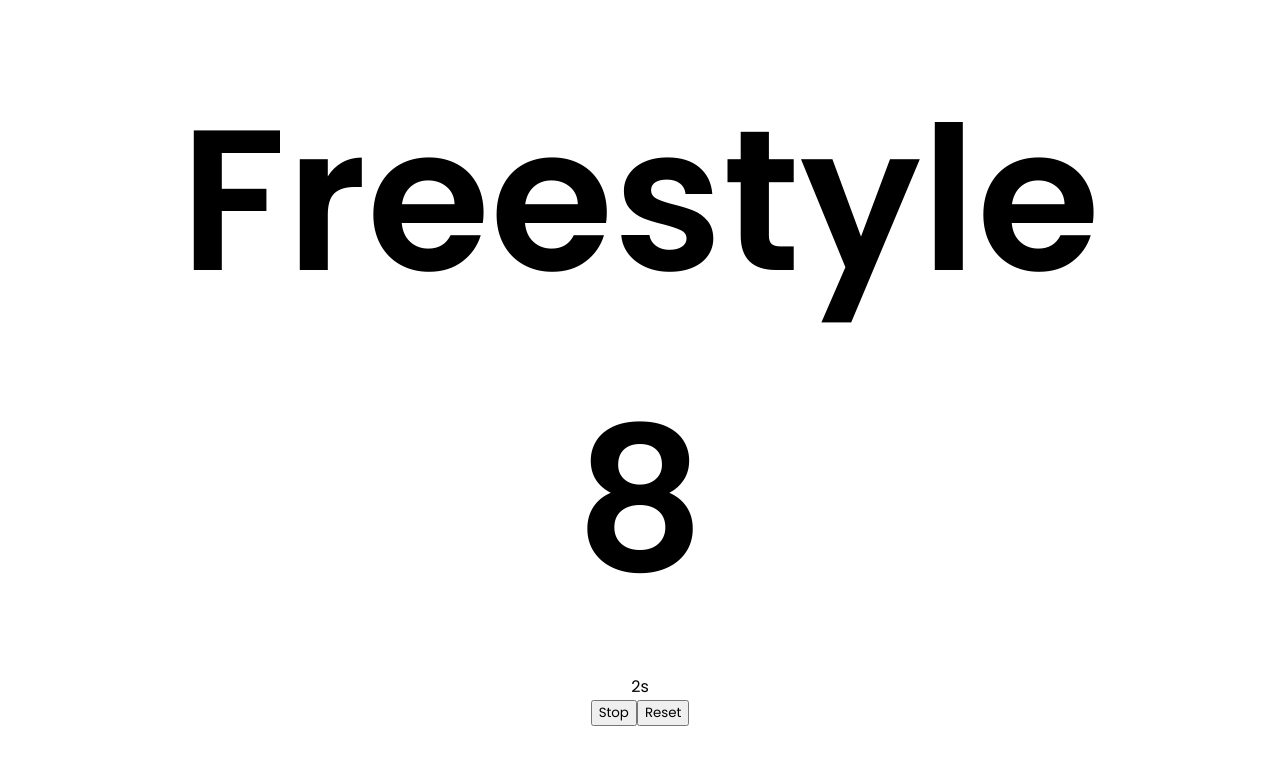
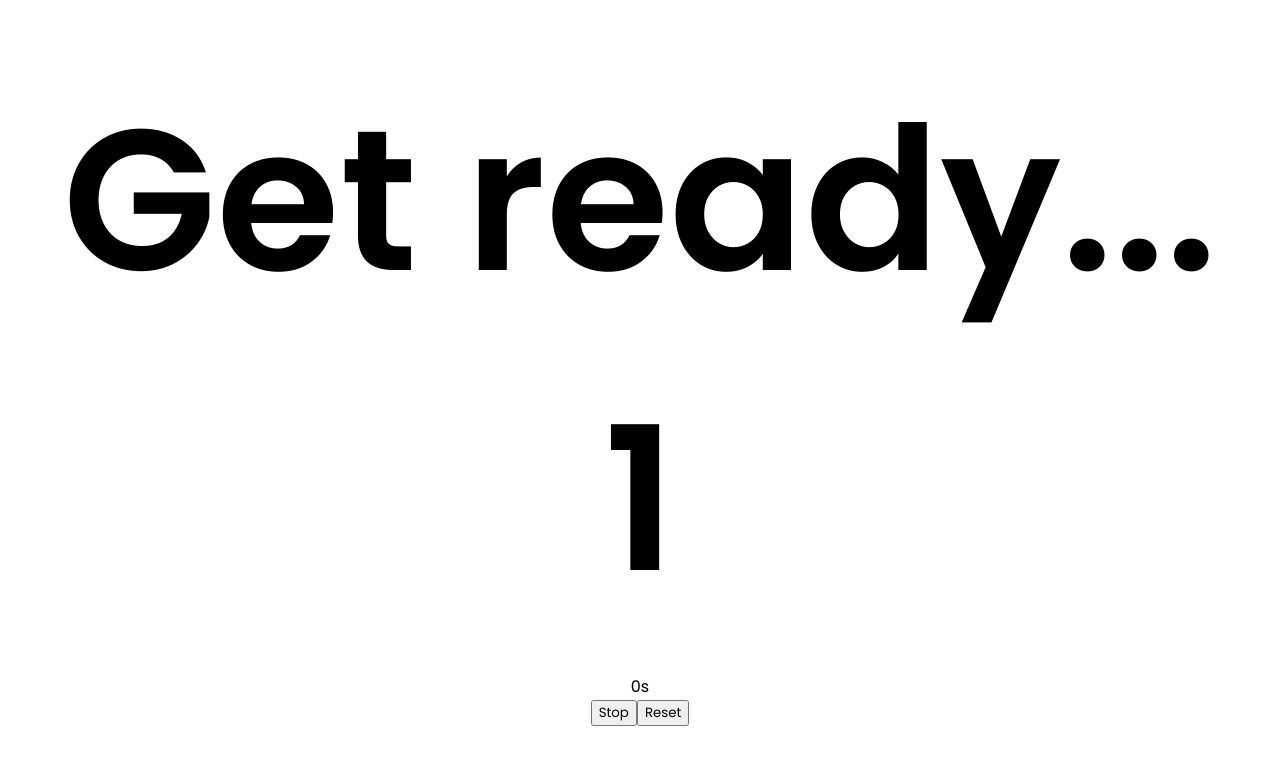
Before and after one commit to mckinney-stack/headup, a React (Create React App) app: page / in a window 1280 px wide. Both pictures are taken after a click on the button "Start". Shown: the top 764 px of the page. Built offline with nearby package versions, Linux system fonts and the light colour scheme.

Commit message:
Fix several bugs. Implement countdown functionality. Improve Reset functionality

```diff
--- a/src/App.js
+++ b/src/App.js
@@ -12,15 +12,33 @@ function App() {
     const [isGameOver, setIsGameOver] = useState(false);
     const [number, updateNumber] = useState(0);
     const [type, setType] = useState(types[Math.floor(Math.random() * types.length)]);
-
+    const [isStarting, setIsStarting] = useState(false);
+    const [countdown, setCountdown] = useState(3);
+    const [isCountdownOver, setIsCountdownOver] = useState(false);
+    const [isFirstRender, setIsFirstRender] = useState(true);
 
     function toggle() {
+    setIsFirstRender(false);
     setIsActive(!isActive);
+    setCountdown(3);
+    if (isActive) {
+      setIsStarting(false);
+    } else if (!isActive) {
+      setIsStarting(true);
+    }
+    const countdownInterval = setInterval(() => {
+      setCountdown((prevCountdown) => prevCountdown - 1);
+    }, 1000);
+    setTimeout(() => {
+      setIsStarting(false);
+      setIsCountdownOver(true);
+      clearInterval(countdownInterval);
+    }, 3000);
   }
 
     useEffect(() => {
       let interval = null;
-      if (isActive) {
+      if (isActive && isCountdownOver) {
         interval = setInterval(() => {
           setSeconds(seconds => seconds + 1);
         }, 1000);
@@ -28,28 +46,39 @@ function App() {
       } else if (!isActive && seconds !== 0) {
         clearInterval(interval);
         updateNumber(0);
-        setIsActive(false);
         setIsGameOver(true);
       }
       return () => clearInterval(interval);
-    }, [isActive, seconds, number, isGameOver]);
+    }, [isActive, isCountdownOver, seconds, number, isGameOver]);
 
     function reset() {
       setSeconds(0);
       updateNumber(0);
       setIsActive(false);
+      setIsFirstRender(true);
+      setIsStarting(false);
+      setIsCountdownOver(false);
     }
 
     return (
       <>
-            {isGameOver ? (
+        {isStarting ? (
+          <>
+            <h1>Get ready...</h1>
+            <h1>{countdown}</h1>
+          </>
+        ) : isActive ? (
+          <>
+            <StickhandleType types={types} type={type} setType={setType} isActive={isActive} />
+            <Counter number={number} updateNumber={updateNumber} isActive={isActive} />
+          </>
+        ) : isFirstRender ? (
+          <>
+          <h1>HEADSUP</h1>
+          </>
+        ) : (
           <h1>GAME OVER</h1>
-            ) : (
-                <>
-                    <StickhandleType types={types} type={type} setType={setType} isActive={isActive} reset={reset} />
-                </>
         )}
-            <Counter number={number} updateNumber={updateNumber} isActive={isActive} reset={reset} />
         <Timer seconds={seconds} isActive={isActive} handleToggle={toggle} handleReset={reset} />
       </>
     );
--- a/src/Counter.js
+++ b/src/Counter.js
@@ -1,12 +1,25 @@
-import React from 'react';
+import React, { useEffect } from 'react';
 
-function Counter({number, updateNumber, isActive, reset}){
+function Counter({number, updateNumber, isActive}){
 
-    if (isActive) {
-        setTimeout(() => {
-            updateNumber([Math.floor(Math.random() * 11)]);
-        }, 1000);
-    }
+    useEffect(() => {
+        let intervalId;
+        let previousNumber = number;
+        if (isActive) {
+            intervalId = setInterval(() => {
+                let newNumber;
+                do {
+                    newNumber = Math.floor(Math.random() * 11);
+                } while (newNumber === previousNumber);
+                updateNumber(newNumber);
+                previousNumber = newNumber;
+            }, 2000);
+        }
+        return () => {
+            clearInterval(intervalId);
+        };
+    }, [isActive, number, updateNumber]);
+
 
     return (
         <h1>{number}</h1>
--- a/src/StickhandleType.js
+++ b/src/StickhandleType.js
@@ -1,16 +1,20 @@
 import React, { useEffect } from 'react';
 
-function StickhandleType({types, type, setType, isActive}) {
+function StickhandleType({isActive, type, types, setType}) {
 
     useEffect(() => {
         let timeoutId;
         if (isActive) {
             timeoutId = setTimeout(() => {
-                setType(types[Math.floor(Math.random() * types.length)]);
+                let newType;
+                do {
+                    newType = types[Math.floor(Math.random() * types.length)];
+                } while (newType === type);
+                setType(newType);
             }, 8000);
         }
         return () => clearTimeout(timeoutId);
-    }, [isActive, type, types, setType]);
+    }, [isActive, type, setType]);
 
     return <h1>{type}</h1>;
 }
```
Lines whose indentation alone changed are shown as unchanged.
